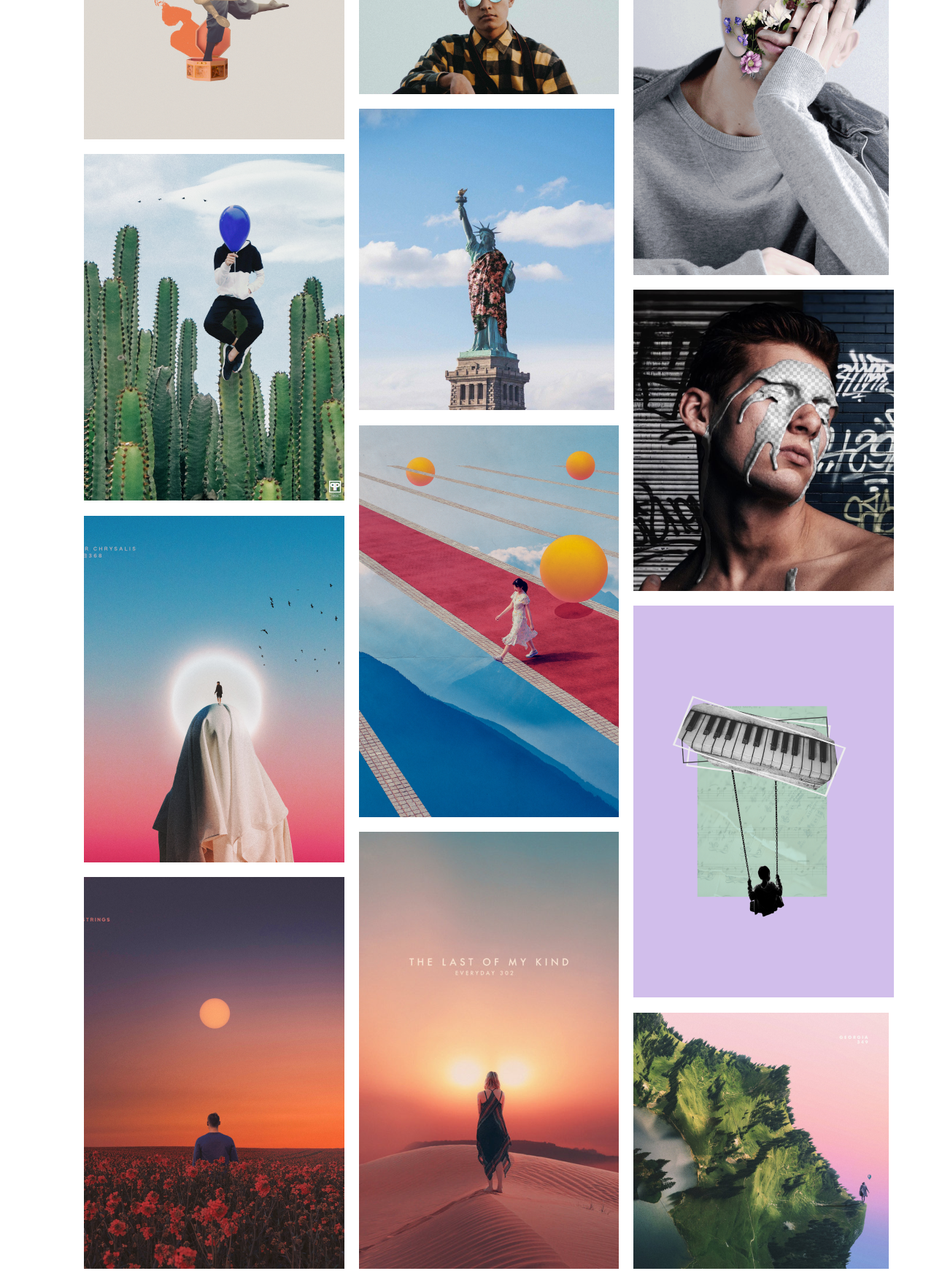
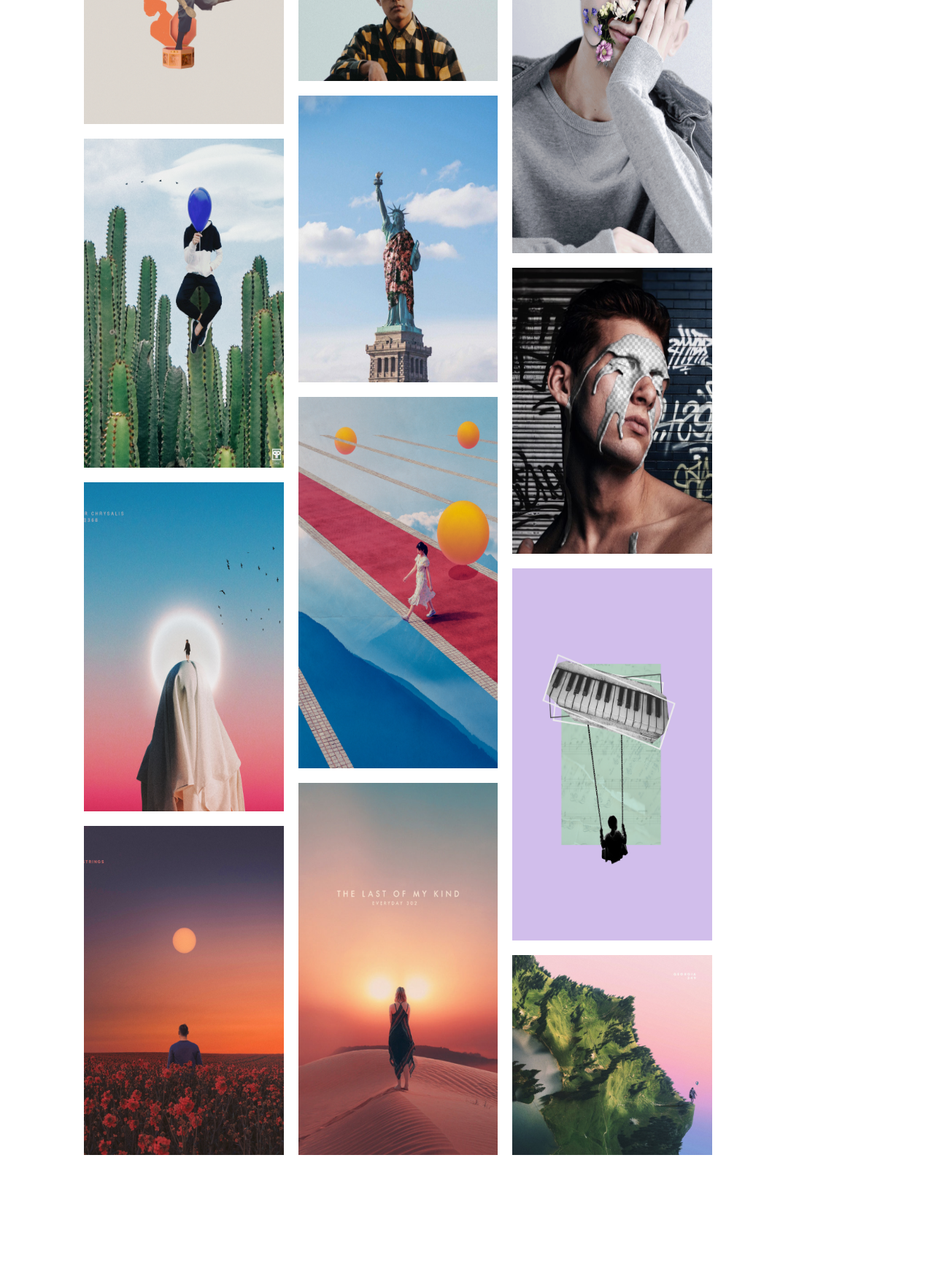
Before and after one commit to BadThad/Assignment11-prepros, a plain HTML site: page index.html in a window 1280 px wide. Shown: the part 880-2622 px from the top of the page at 73% size. Drawn offline with nearby package versions, Linux system fonts and the light colour scheme; files that its build step writes are made by us from their sources.

Commit message:
moved contact and project htmls to pages folder and gave images width and height 100% to fix the grid

```diff
--- a/index.html
+++ b/index.html
@@ -17,8 +17,8 @@
                 <a href="./index.html" class="home-btn logo">Genesis</a>
             </div>
             <div class="nav-bar-right">
-                <a href="./projects.html" class="nav-btn">Projects</a>
-                <a href="./contact.html" class="nav-btn">Contact</a>
+                <a href="/pages/projects.html" class="nav-btn">Projects</a>
+                <a href="pages/contact.html" class="nav-btn">Contact</a>
             </div>
         </nav>
     </header>
@@ -33,18 +33,18 @@
             <p class="quote">Design is about progress</p>
         </div>
         <div class="img-grid">
-            <img class="img-grid__img1" src="images/home-page-imgs/img1.png" alt="img1">
-            <img class="img-grid__img2" src="images/home-page-imgs/img2.png" alt="img2">
-            <img class="img-grid__img3" src="images/home-page-imgs/img3.png" alt="img3">
-            <img class="img-grid__img4" src="images/home-page-imgs/img4.png" alt="img4">
-            <img class="img-grid__img5" src="images/home-page-imgs/img5.png" alt="img5">
-            <img class="img-grid__img6" src="images/home-page-imgs/img6.png" alt="img6">
-            <img class="img-grid__img7" src="images/home-page-imgs/img7.png" alt="img7">
-            <img class="img-grid__img8" src="images/home-page-imgs/img8.png" alt="img8">
-            <img class="img-grid__img9" src="images/home-page-imgs/img9.png" alt="img9">
-            <img class="img-grid__img10" src="images/home-page-imgs/img10.png" alt="img10">
-            <img class="img-grid__img11" src="images/home-page-imgs/img11.png" alt="img11">
-            <img class="img-grid__img12" src="images/home-page-imgs/img12.png" alt="img12">
+            <img class="img-grid__img1" src="images/home-page-imgs/img1.png" alt="abstract dancer">
+            <img class="img-grid__img2" src="images/home-page-imgs/img2.png" alt="balloon face on cactus">
+            <img class="img-grid__img3" src="images/home-page-imgs/img3.png" alt="veiled summit">
+            <img class="img-grid__img4" src="images/home-page-imgs/img4.png" alt="standing in a field of flowers">
+            <img class="img-grid__img5" src="images/home-page-imgs/img5.png" alt="leaking ideas">
+            <img class="img-grid__img6" src="images/home-page-imgs/img6.png" alt="flower robed liberty">
+            <img class="img-grid__img7" src="images/home-page-imgs/img7.png" alt="red carpet in the sky">
+            <img class="img-grid__img8" src="images/home-page-imgs/img8.png" alt="desert double sunset">
+            <img class="img-grid__img9" src="images/home-page-imgs/img9.png" alt="garden thoughts">
+            <img class="img-grid__img10" src="images/home-page-imgs/img10.png" alt="alpha chromatic face splash">
+            <img class="img-grid__img11" src="images/home-page-imgs/img11.png" alt="piano swing">
+            <img class="img-grid__img12" src="images/home-page-imgs/img12.png" alt="the unconventional path">
         </div>
         <div class="service-container">
             <p class="service-text">
@@ -96,8 +96,8 @@
                 <a href="./index.html" class="home-btn logo">Genesis</a>
             </div>
             <div class="footer-nav-right">
-                <a href="./projects.html" class="nav-btn">Projects</a>
-                <a href="./contact.html" class="nav-btn">Contact</a>
+                <a href="pages/projects.html" class="nav-btn">Projects</a>
+                <a href="pages/contact.html" class="nav-btn">Contact</a>
             </div>
             <div class="social">
                 <a href="#"><img class="social-btn-1" src="/images/svg/dribble-brand-wire.svg" alt="dribble_logo"></a>
--- a/styles/_main.scss
+++ b/styles/_main.scss
@@ -41,12 +41,17 @@ main {
     color: #4A4FF2;
 }
 
+.img-grid img {
+    width: 100%;
+    height: 100%;
+}
+
 .img-grid {
     margin-top: 10%;
     max-width: 82%;
     display: grid;
     grid-template-columns: repeat(3, 1fr);
-    // grid-template-rows: repeat(32, 1fr); !-- Why does including this mess up the layout?
+    grid-template-rows: repeat(32, 1fr);
     grid-gap: 20px;
 
     &__img1 {
```
Also changed, not shown: pages/contact.html (renamed from contact.html, +4 -4 lines), pages/projects.html (renamed from projects.html, +4 -4 lines).
